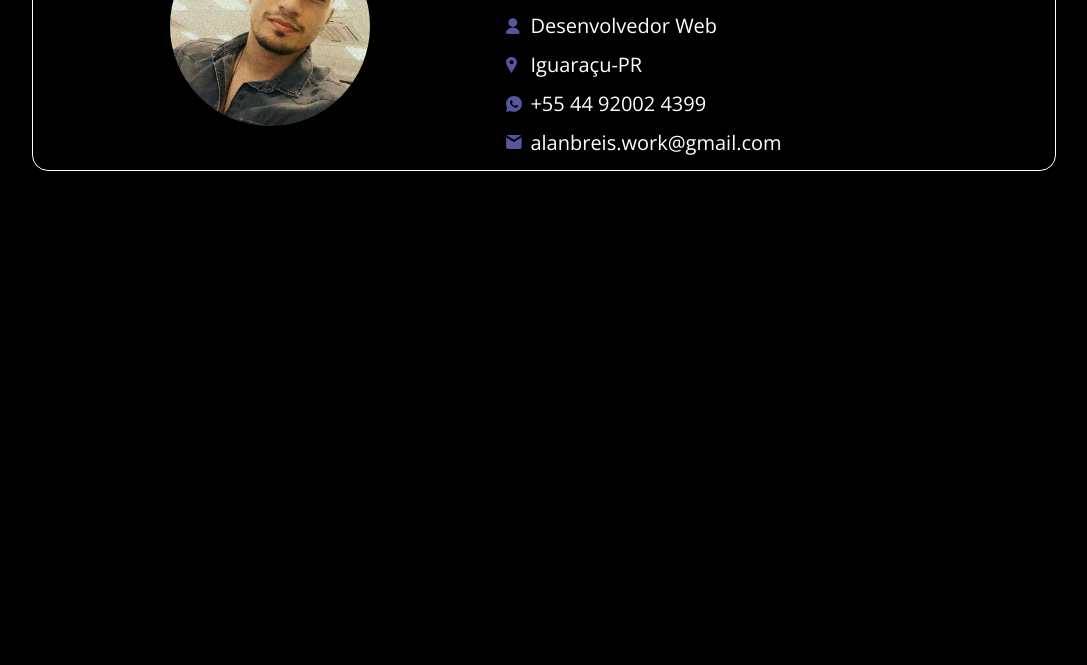
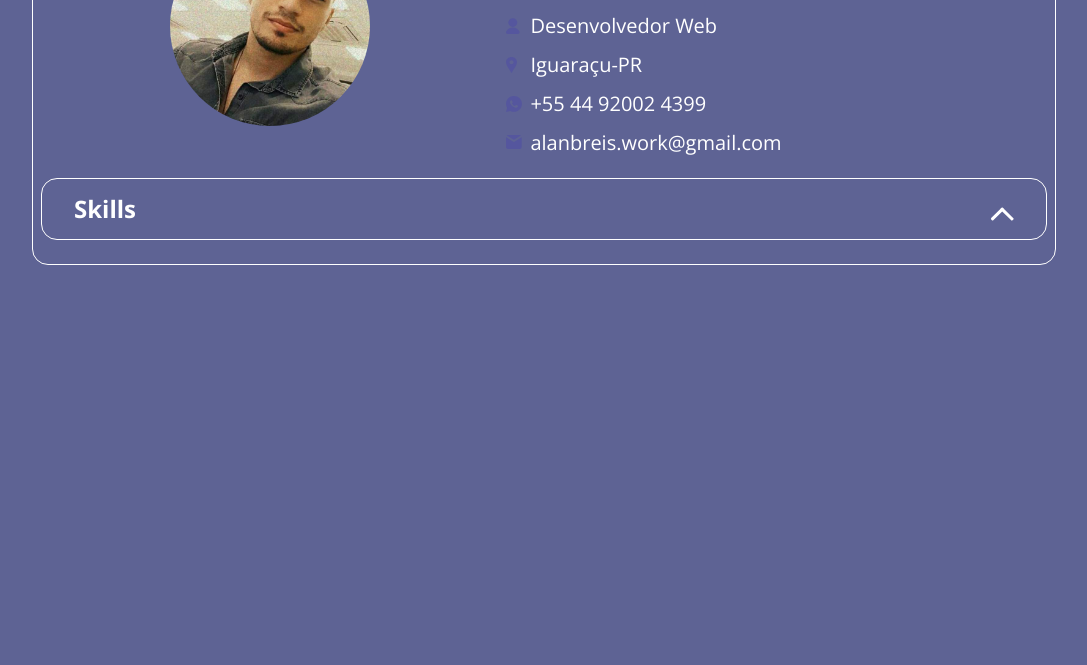
Before and after one commit to AlanBReis/meu-portifolio, a plain HTML site: page index.html in a window 1280 px wide. Shown: the part 135-800 px from the top of the page, without its empty margins (96-1183 px from the left). Drawn offline with nearby package versions, Linux system fonts and the light colour scheme.

Commit message:
adicionado efeito click no acordeon

```diff
--- /dev/null
+++ b/assets/js/acordeon.js
@@ -0,0 +1,16 @@
+const acordeonTrigger = document.querySelectorAll(".acordeon .trigger");
+
+acordeonTrigger.forEach((trigger) => {
+    trigger.addEventListener("click", (e) => {
+        const acordeon = trigger.parentElement; // Pegue o elemento .acordeon
+        const isOpen = acordeon.classList.contains("open");
+
+        if (isOpen) {
+            acordeon.classList.remove("open");
+            acordeon.querySelector(".content").style.height = "0"; // Fecha o conteúdo
+        } else {
+            acordeon.classList.add("open");
+            acordeon.querySelector(".content").style.height = "auto"; // Abre o conteúdo
+        }
+    });
+});
--- /dev/null
+++ b/css/acordeon.css
@@ -0,0 +1,59 @@
+.acordeon {
+    display: flex;
+    flex-direction: column;
+    width: 100%;
+    margin: 1rem 0;
+    border: 1px solid #fff;
+    border-radius: 1rem;
+}
+
+.acordeon .trigger {
+    display: flex;
+    flex-direction: row;
+    font-size: 1.5rem;
+    justify-content: space-between;
+    align-items: center;
+    font-weight: 700;
+    padding: 1rem 2rem;
+    background-color: transparent;
+    color: #fff;
+    border: none;
+    transition: 0.25s;
+    cursor: pointer;
+}
+
+.acordeon:hover {
+    background-color: #a1a2ce;
+    border-color: #7879cc;
+}
+
+.acordeon .open .trigger:after {
+    transform: rotate();
+}
+
+.acordeon .trigger:after {
+    content: "";
+    display: inline-block;
+    width: 1.5rem;
+    height: 1.5rem;
+    background-repeat: no-repeat;
+    background-size: contain;
+    background-image: url("../assets/icons/arrow.svg");
+    transition: transform 0.3s ease;
+}
+
+.acordeon.open .trigger::after {
+    transform: rotate(180deg);
+}
+
+.acordeon .content {
+    overflow: hidden;
+    height: 0;
+    transition: opacity 0.25s ease-in-out;
+}
+
+.acordeon .open .content {
+    display: inline-block;
+    height: auto;
+
+}
--- a/css/global.css
+++ b/css/global.css
@@ -4,7 +4,7 @@
 }
 
 body {
-    background-color: black;
+    background-color:#5e6394;
     color: #fff;
 }
 
--- a/index.html
+++ b/index.html
@@ -28,6 +28,7 @@
         />
         <link rel="stylesheet" href="./css/header.css" />
         <link rel="stylesheet" href="./css/global.css" />
+        <link rel="stylesheet" href="./css/acordeon.css" />
     </head>
     <body>
         <div class="main">
@@ -48,6 +49,19 @@
                     <p class="email">alanbreis.work@gmail.com</p>
                 </div>
             </header>
+
+            <section class="acordeon open">
+                <button class="trigger" type="button">Skills</button>
+                <div class="content">
+                    <ul>
+                        <li>React</li>
+                        <li>NodeJS</li>
+                        <li>Javascript</li>
+                    </ul>
+                </div>
+            </section>
         </div>
+
+        <script src="./assets/js/acordeon.js"></script>
     </body>
 </html>
```
Also changed, not shown: assets/icons/arrow.svg (added).
